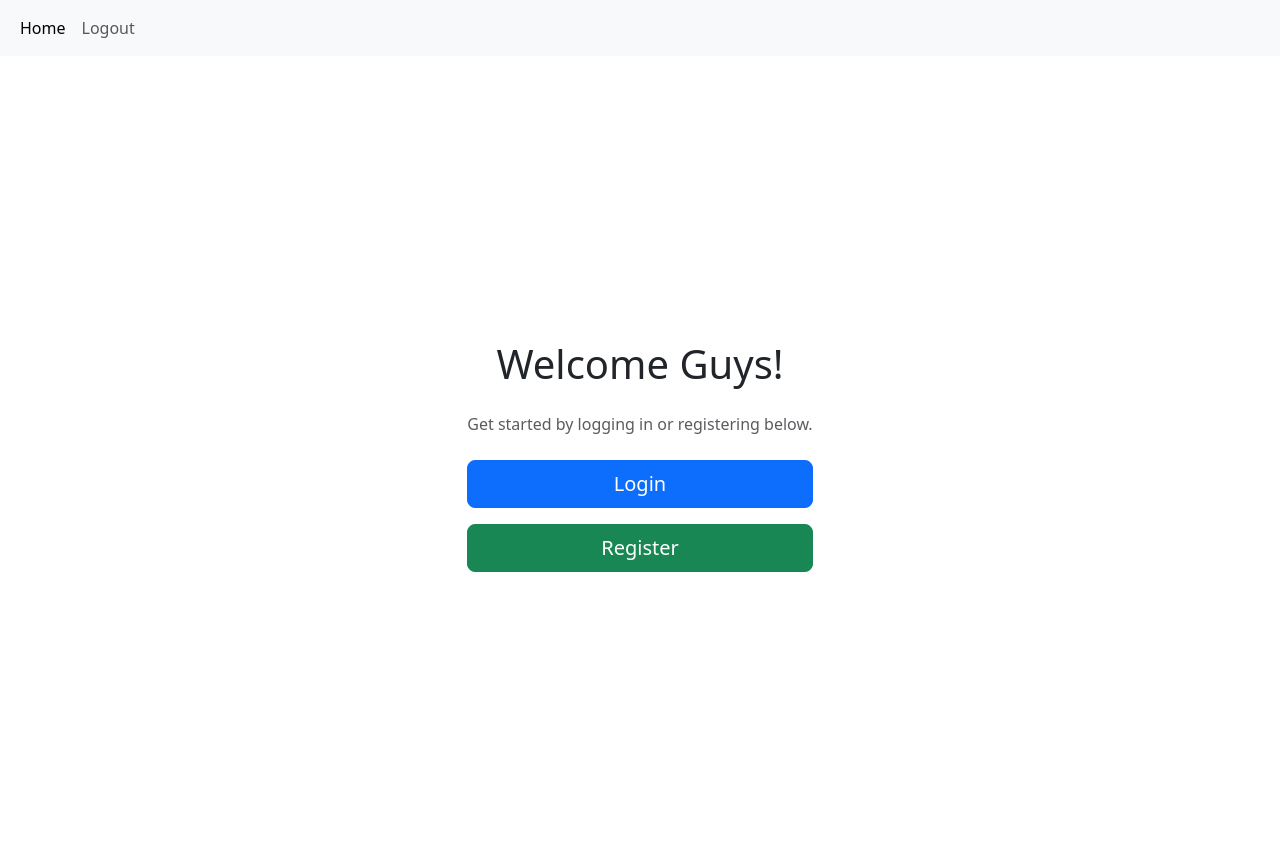
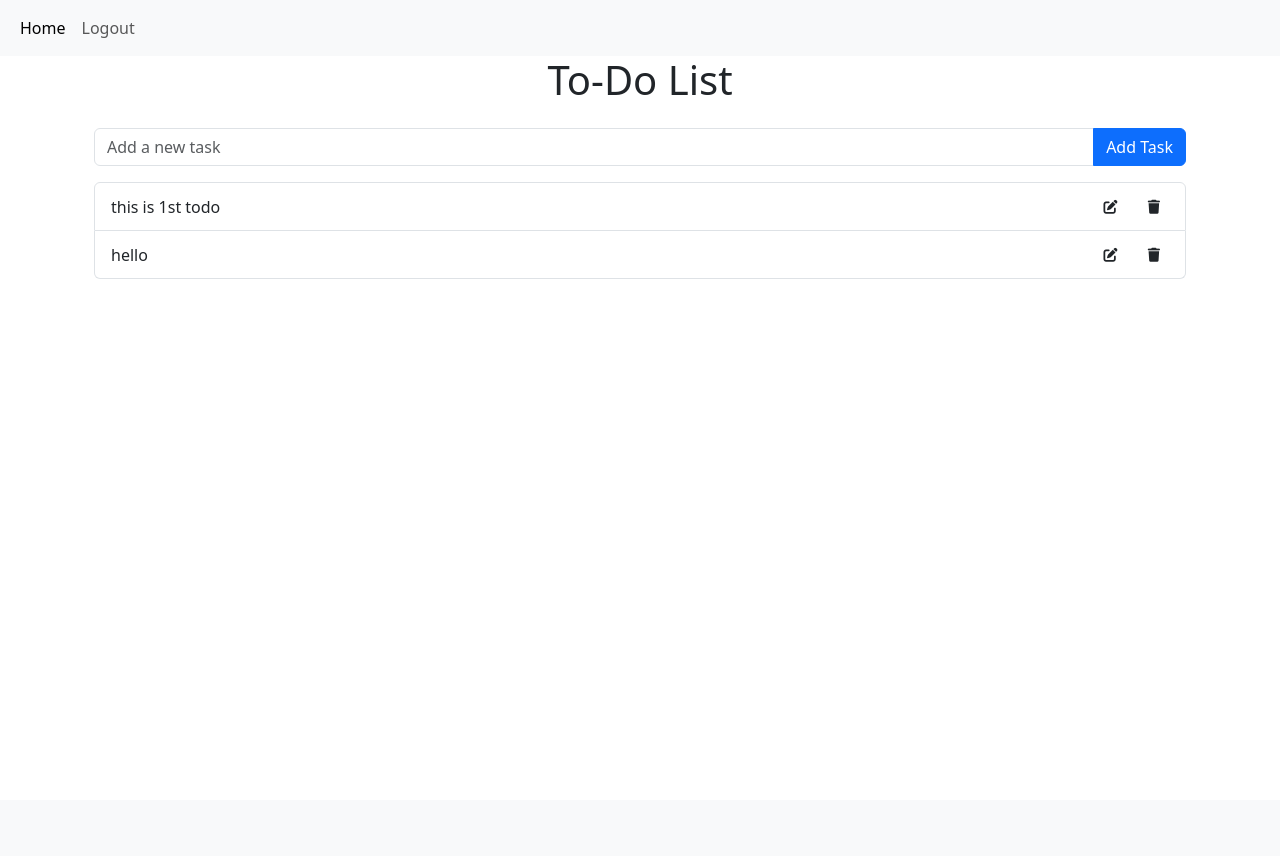
Before and after one commit to samikshalokhande/PersonalisedToDo, a Flask app: page / in a window 1280 px wide. After the commit the page ends 279 px from the top, so only its background shows below. Run offline with Flask 3, Linux system fonts and the light colour scheme; a user stored in the database is signed in.

Commit message:
deleting a todo functionality added

```diff
--- a/website/models.py
+++ b/website/models.py
@@ -21,7 +21,7 @@ class User(UserMixin, db.Model):
 class ToDo(db.Model):
   # layout for ToDos
   id = db.Column(db.Integer, primary_key=True)
-  todo = db.Column(db.String(100000))
+  todo_data = db.Column(db.String(100000))
   date = db.Column(db.DateTime(timezone=True), default=func.now())
   # FYI: func.now() returns current date and time
   user_id = db.Column(db.Integer, db.ForeignKey('user.id'))
--- /dev/null
+++ b/website/static/index.js
@@ -0,0 +1,20 @@
+function deleteToDo(todo_id) {
+  fetch('/delete-todo', {
+    method: 'POST',  // Corrected 'methods' to 'method'
+    headers: {
+      'Content-Type': 'application/json',  // Add Content-Type header
+    },
+    body: JSON.stringify({ todo_id: todo_id })  // Corrected key to match Flask route
+  })
+  .then((response) => {
+    if (response.ok) {
+      window.location.href = "/";  // Reload the page after successful deletion
+    } else {
+      alert("Error deleting todo.");
+    }
+  })
+  .catch((error) => {
+    console.error('Error:', error);
+    alert('There was an error processing your request.');
+  });
+}
--- a/website/templates/base.html
+++ b/website/templates/base.html
@@ -6,6 +6,8 @@
   <meta name="viewport" content="width=device-width, initial-scale=1.0">
   <!-- Bootstrap CSS -->
   <link href="https://cdn.jsdelivr.net/npm/bootstrap@5.3.0-alpha1/dist/css/bootstrap.min.css" rel="stylesheet">
+
+    <link rel="stylesheet" href="https://cdnjs.cloudflare.com/ajax/libs/font-awesome/6.0.0-beta3/css/all.min.css">
 
 
   <!-- child template can overide this block -->
@@ -53,12 +55,31 @@
     <div class='container'>
     {% block content %} {% endblock %}
   </div>
+
+
+
+
+<!--
+
+      <div class="container d-flex justify-content-center align-items-center min-vh-100">
+        <div class="text-center">
+            <h1 class="mb-4">Welcome Guys!</h1>
+            <p class="mb-4 text-muted">Get started by logging in or registering below.</p>
+            <div class="d-grid gap-3">
+                <a href="/login" class="btn btn-primary btn-lg">Login</a>
+                <a href="/register" class="btn btn-success btn-lg">Register</a>
+            </div>
+        </div>
+      </div>
+ -->
   <!-- Bootstrap JS -->
   <script src="https://cdn.jsdelivr.net/npm/bootstrap@5.3.0-alpha1/dist/js/bootstrap.bundle.min.js"></script>
-<!--
-  <script type='text/javascript' src = "{{url_for('static', filename='bse.js')}}">
-  </script> -->
 
+
+
+    <!-- our javascript file -->
+  <script type='text/javascript' src = "{{url_for('static', filename='index.js')}}">
+  </script>
 
 
 
--- a/website/templates/home.html
+++ b/website/templates/home.html
@@ -2,16 +2,36 @@
   <title>{% block title %}Home{% endblock %}</title>
 
 {%block content%}
+<form method="POST">
+  <div class="container todo-container">
+    <h1 class="text-center mb-4">To-Do List</h1>
+    <div class="input-group mb-3">
+      <input id="todoInput" type="text" name="todoInput" class="form-control" placeholder="Add a new task">
+      <button id="addTaskBtn" class="btn btn-primary">Add Task</button>
+    </div>
+    </form>
 
-  <div class="container d-flex justify-content-center align-items-center min-vh-100">
-    <div class="text-center">
-        <h1 class="mb-4">Welcome Guys!</h1>
-        <p class="mb-4 text-muted">Get started by logging in or registering below.</p>
-        <div class="d-grid gap-3">
-            <a href="/login" class="btn btn-primary btn-lg">Login</a>
-            <a href="/register" class="btn btn-success btn-lg">Register</a>
+    <ul id="todoList" class="list-group">
+      <!-- Example list items -->
+      {% for td in user.todo %}
+      <li class="list-group-item d-flex justify-content-between align-items-center">
+        <div class="d-flex w-100 justify-content-between align-items-center">
+          <span>{{ td.todo_data }}</span>
+          <div>
+            <button class="btn btn-sm  me-2" title="Edit">
+              <i class="fas fa-edit"></i>
+            </button>
+            <button class="btn btn-sm " title="Delete" onClick="deleteToDo({{ td.id }})"">
+              <i class="fas fa-trash"></i>
+            </button>
+          </div>
         </div>
-    </div>
+      </li>
+      {% endfor %}
+    </ul>
+
+
   </div>
 
- {% endblock %}
+
+{% endblock %}
--- a/website/views.py
+++ b/website/views.py
@@ -1,11 +1,51 @@
-from flask import Blueprint, render_template
+from flask import Blueprint, jsonify, render_template, request, flash
 from flask_login import login_required, current_user
+from .models import ToDo
+from . import db
+import json
 
 views = Blueprint('views', __name__)
 
 
-@views.route('/')
+@views.route('/', methods=['GET', 'POST'])
 @login_required
 def home():
+  if request.method == 'POST':
+    todo = request.form.get('todoInput')
+    if len(todo) < 1:
+      flash('ToDo is too short', category="danger")
+    else:
+      # add note
+      new_todo = ToDo(todo_data=todo, user_id=current_user.id)
+      db.session.add(new_todo)
+      db.session.commit()
   # render temp - templates/index.html
   return render_template("home.html", user=current_user)
+
+
+# @views.route('/delete-todo', methods=['POST'])
+# def delete_todo():
+#   todo = json.loads(request.data)
+#   # todo_id is coming from index.js
+#   todoId = todo['todo_id']
+#   todo = ToDo.query.get(todoId)
+#   if todo:
+#     if todo.user_id == current_user.id:
+#       db.session.delete(todo)
+#       db.session.commit()
+#   return jsonify({})
+
+
+@views.route('/delete-todo', methods=['POST'])
+def delete_todo():
+  todo = json.loads(request.data)
+  print("inside route")
+  print(todo)
+  todo_id = todo['todo_id']  # Key should match the one sent in JavaScript
+  todo_item = ToDo.query.get(todo_id)
+  if todo_item:
+    if todo_item.user_id == current_user.id:
+      db.session.delete(todo_item)
+      db.session.commit()
+      return jsonify({"message": "Todo deleted successfully"}), 200
+  return jsonify({"message": "Todo not found"}), 404
```
Also changed, not shown: instance/database.db.
